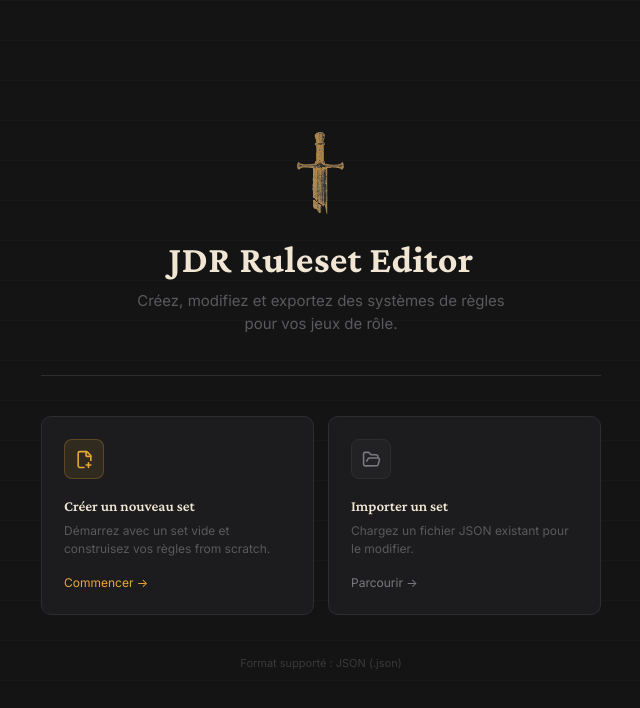
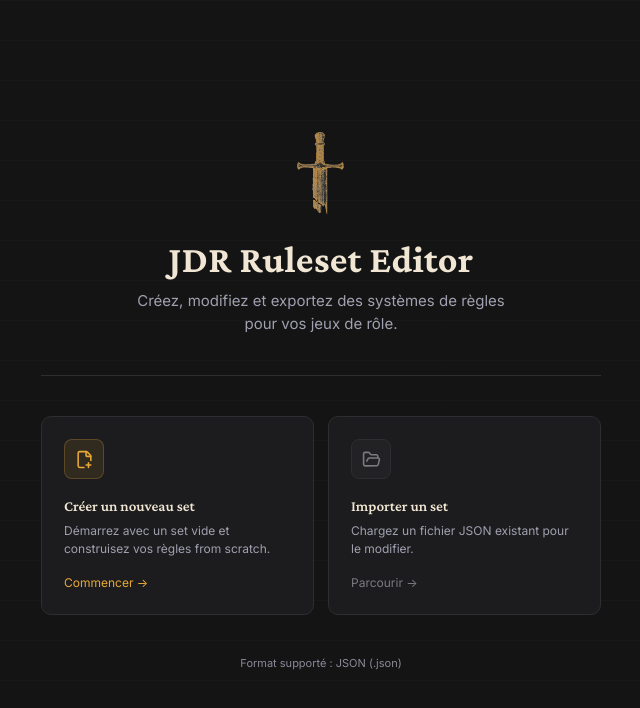
Before and after one commit to Vakoder/JDR, a React (Vite) app: page / in a window 1280 px wide. Shown: the top 708 px of the page, without its empty margins (319-959 px from the left). Built offline with nearby package versions, Linux system fonts and the light colour scheme.

Commit message:
Improve text contrast for grey elements throughout the app

```diff
--- a/src/components/layout/Header.tsx
+++ b/src/components/layout/Header.tsx
@@ -38,7 +38,7 @@ export default function Header({ title, subtitle }: HeaderProps) {
           {title}
         </h1>
         {subtitle && (
-          <p style={{ margin: 0, fontSize: '12px', color: '#5a5a5e', marginTop: '1px' }}>
+          <p style={{ margin: 0, fontSize: '12px', color: '#a0a0b0', marginTop: '1px' }}>
             {subtitle}
           </p>
         )}
@@ -48,7 +48,7 @@ export default function Header({ title, subtitle }: HeaderProps) {
         {ruleSet && (
           <span style={{
             fontSize: '11px',
-            color: '#5a5a5e',
+            color: '#a0a0b0',
             backgroundColor: '#222224',
             padding: '3px 10px',
             borderRadius: '20px',
@@ -65,7 +65,7 @@ export default function Header({ title, subtitle }: HeaderProps) {
             alignItems: 'center',
             gap: '6px',
             fontSize: '13px',
-            color: '#7a7a80',
+            color: '#a0a0b0',
             background: 'none',
             border: '1px solid #2e2e32',
             borderRadius: '7px',
@@ -78,7 +78,7 @@ export default function Header({ title, subtitle }: HeaderProps) {
             (e.currentTarget as HTMLButtonElement).style.borderColor = '#404046';
           }}
           onMouseLeave={(e) => {
-            (e.currentTarget as HTMLButtonElement).style.color = '#7a7a80';
+            (e.currentTarget as HTMLButtonElement).style.color = '#a0a0b0';
             (e.currentTarget as HTMLButtonElement).style.borderColor = '#2e2e32';
           }}
         >
--- a/src/pages/DashboardPage.tsx
+++ b/src/pages/DashboardPage.tsx
@@ -83,7 +83,7 @@ export default function DashboardPage() {
               style={{
                 width: '100%',
                 fontSize: '13px',
-                color: '#5a5a5e',
+                color: '#a0a0b0',
                 backgroundColor: 'transparent',
                 border: 'none',
                 outline: 'none',
@@ -99,7 +99,7 @@ export default function DashboardPage() {
               gap: '16px',
               marginTop: '10px',
               fontSize: '11px',
-              color: '#3a3a3e',
+              color: '#8a8a9a',
             }}>
               <span style={{ display: 'flex', alignItems: 'center', gap: '4px' }}>
                 <Calendar size={11} />
@@ -161,7 +161,7 @@ export default function DashboardPage() {
                 }}>
                   {count}
                 </div>
-                <div style={{ fontSize: '11px', color: '#5a5a5e' }}>
+                <div style={{ fontSize: '11px', color: '#a0a0b0' }}>
                   {card.label}
                 </div>
               </button>
@@ -179,7 +179,7 @@ export default function DashboardPage() {
           <span style={{
             fontSize: '11px',
             fontWeight: 600,
-            color: '#3a3a3e',
+            color: '#8a8a9a',
             textTransform: 'uppercase',
             letterSpacing: '0.1em',
           }}>
@@ -246,13 +246,13 @@ export default function DashboardPage() {
                       {card.label}
                     </p>
                     {count !== null && (
-                      <p style={{ margin: 0, fontSize: '11px', color: '#3a3a3e' }}>
+                      <p style={{ margin: 0, fontSize: '11px', color: '#8a8a9a' }}>
                         {count} élément{count !== 1 ? 's' : ''}
                       </p>
                     )}
                   </div>
                 </div>
-                <ArrowRight size={14} color="#3a3a3e" />
+                <ArrowRight size={14} color="#8a8a9a" />
               </button>
             );
           })}
--- a/src/pages/HomePage.tsx
+++ b/src/pages/HomePage.tsx
@@ -95,7 +95,7 @@ export default function HomePage() {
           <p style={{
             margin: 0,
             fontSize: '15px',
-            color: '#5a5a5e',
+            color: '#a0a0b0',
             maxWidth: '380px',
           }}>
             Créez, modifiez et exportez des systèmes de règles pour vos jeux de rôle.
@@ -162,7 +162,7 @@ export default function HomePage() {
               }}>
                 Créer un nouveau set
               </p>
-              <p style={{ margin: 0, fontSize: '12px', color: '#5a5a5e', lineHeight: 1.5 }}>
+              <p style={{ margin: 0, fontSize: '12px', color: '#a0a0b0', lineHeight: 1.5 }}>
                 Démarrez avec un set vide et construisez vos règles from scratch.
               </p>
             </div>
@@ -221,7 +221,7 @@ export default function HomePage() {
               }}>
                 Importer un set
               </p>
-              <p style={{ margin: 0, fontSize: '12px', color: '#5a5a5e', lineHeight: 1.5 }}>
+              <p style={{ margin: 0, fontSize: '12px', color: '#a0a0b0', lineHeight: 1.5 }}>
                 Chargez un fichier JSON existant pour le modifier.
               </p>
             </div>
@@ -248,7 +248,7 @@ export default function HomePage() {
           </div>
         )}
 
-        <p style={{ fontSize: '11px', color: '#3a3a3e', margin: 0 }}>
+        <p style={{ fontSize: '11px', color: '#8a8a9a', margin: 0 }}>
           Format supporté : JSON (.json)
         </p>
       </div>
```
